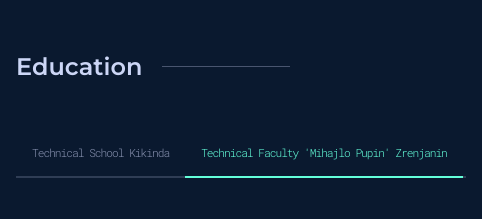
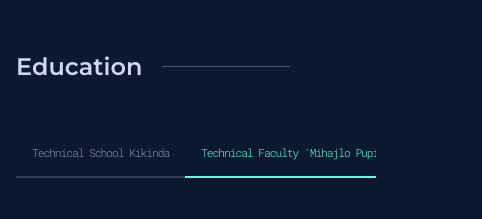
Before and after one commit to Nadoba95/Dejan-Nadoba-Portfolio, a React (Create React App) app: page / in a window 390 px wide. Shown: the part 940-1159 px from the top of the page, 482 px wide, since content can reach past the window. Built offline with nearby package versions, Linux system fonts and the light colour scheme.

Commit message:
resoinsive finished

```diff
--- a/src/App.css
+++ b/src/App.css
@@ -21,7 +21,6 @@
   font-family: var(--montserrat);
   color: var(--primaryColor);
   overflow-x: hidden;
-  width: 100vw;
 }
 
 .App {
--- a/src/components/Education/Education.css
+++ b/src/components/Education/Education.css
@@ -77,7 +77,7 @@
 @media (max-width: 575px) {
   .education__items {
     overflow-x: scroll;
-    max-width: 450px;
+    max-width: 360px;
   }
 
   .education__items::-webkit-scrollbar {
```
